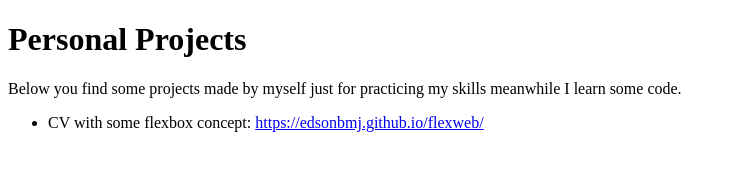
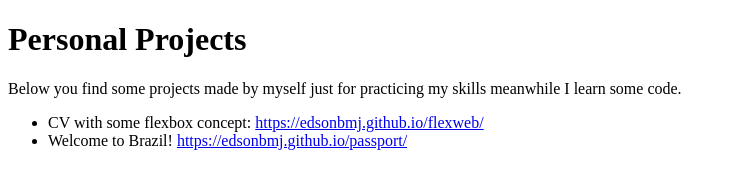
Before and after one commit to edsonbmj/consulado, a plain HTML site: page index.html in a window 1280 px wide. Shown: the whole page, without its empty margins (0-736 px from the left). Drawn offline with Linux system fonts and the light colour scheme.

Commit message:
Update index.html

```diff
--- a/index.html
+++ b/index.html
@@ -11,6 +11,7 @@
       <p>Below you find some projects made by myself just for practicing my skills meanwhile I learn some code.
       <ul>
         <li><span>CV with some flexbox concept:</span> <a href="https://edsonbmj.github.io/flexweb/">https://edsonbmj.github.io/flexweb/</a></li>
+        <li><span>Welcome to Brazil!</span> <a href="https://edsonbmj.github.io/flexweb/">https://edsonbmj.github.io/passport/</a></li>
 
   </body>
 </html>
```
